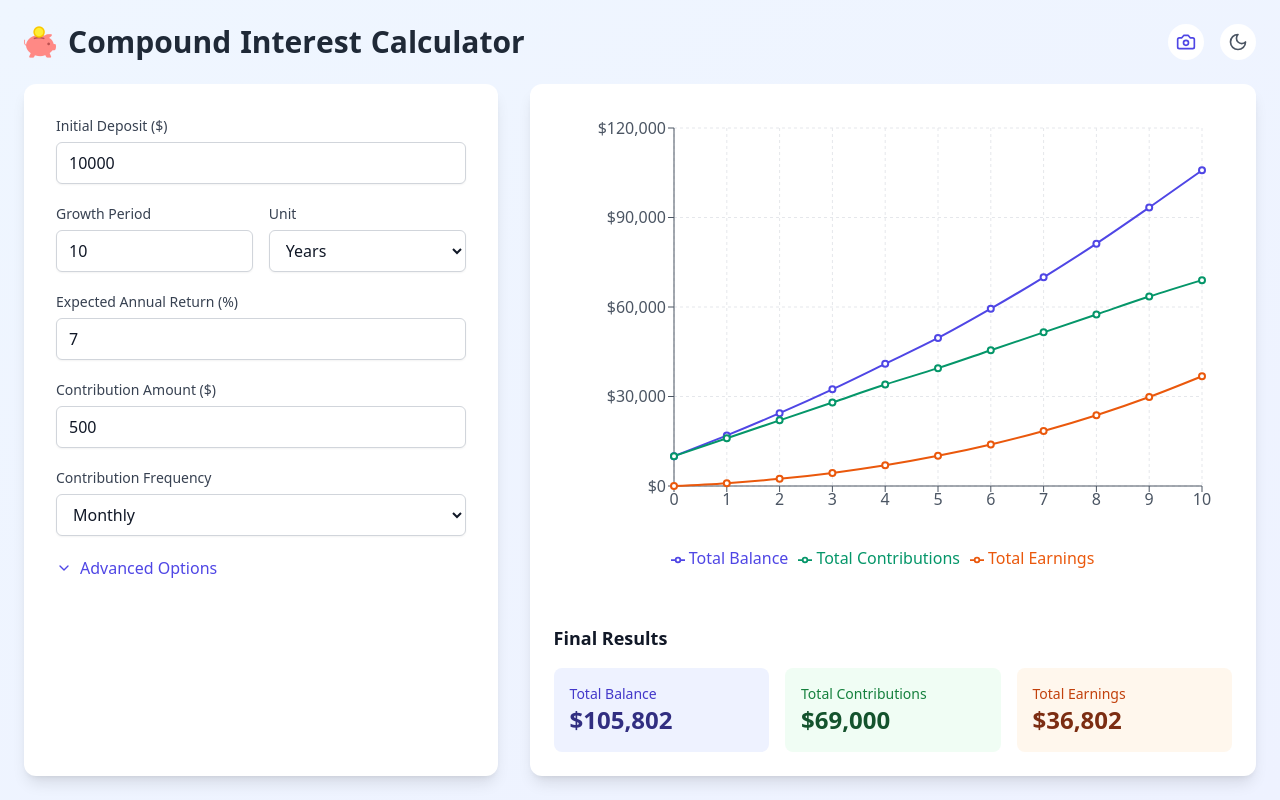
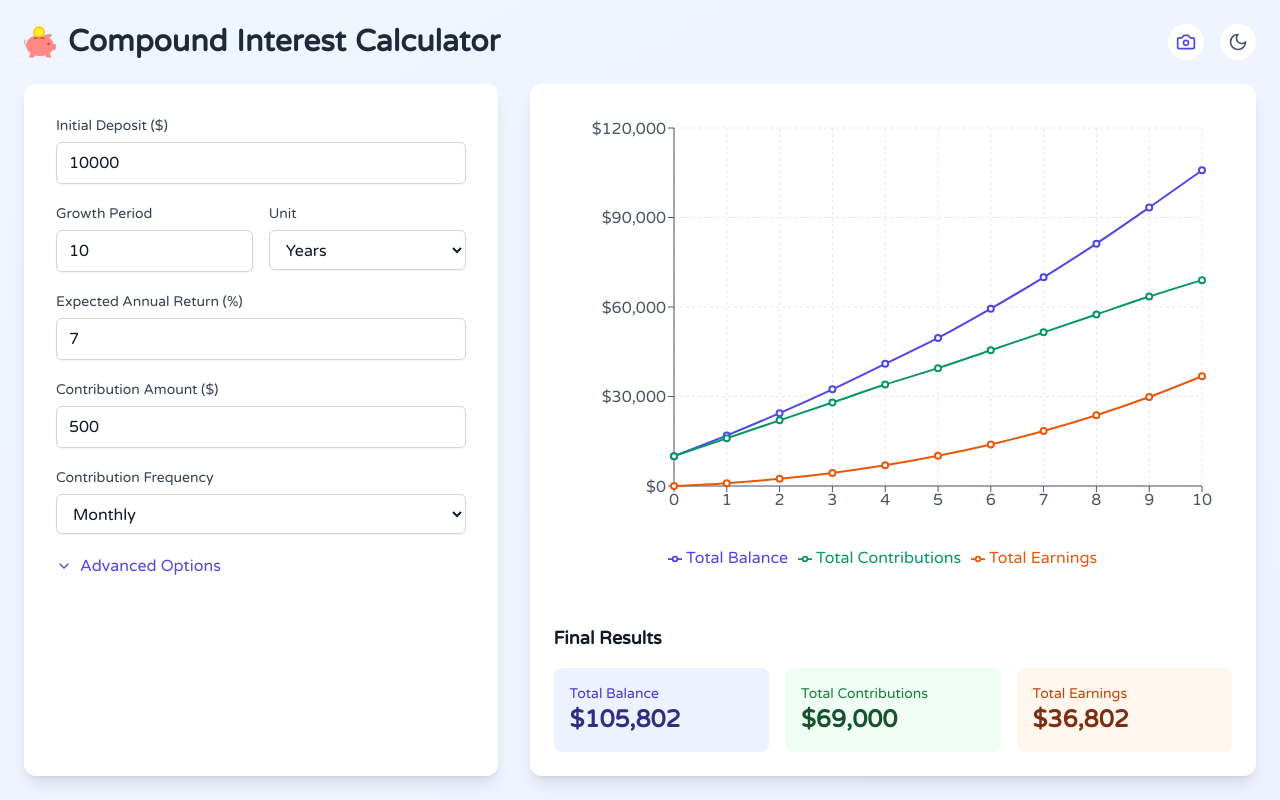
Before and after one commit to TealLogic/Teal-Interest, a React (Vite) app: page / in a window 1280 px wide. Built offline with nearby package versions, Linux system fonts and the light colour scheme.

Commit message:
Theme updates

```diff
--- a/package.json
+++ b/package.json
@@ -10,6 +10,7 @@
     "preview": "vite preview"
   },
   "dependencies": {
+    "@fontsource/varela-round": "^5.0.12",
     "html-to-image": "^1.11.11",
     "lucide-react": "^0.344.0",
     "react": "^18.3.1",
--- a/src/components/AnimatedTitle.tsx
+++ b/src/components/AnimatedTitle.tsx
@@ -14,7 +14,7 @@ export const AnimatedTitle: React.FC<AnimatedTitleProps> = ({ text, darkMode })
           className={`
             inline-block
             transition-all
-            duration-200
+            duration-100
             hover:scale-125
             hover:-translate-y-1
             hover:cursor-default
@@ -23,6 +23,7 @@ export const AnimatedTitle: React.FC<AnimatedTitleProps> = ({ text, darkMode })
               'hover:text-indigo-600 hover:drop-shadow-[0_0_8px_rgba(79,70,229,0.3)]'
             }
             ${char === ' ' ? 'w-[0.3em]' : ''}
+            select-none
           `}
         >
           {char}
--- a/src/index.css
+++ b/src/index.css
@@ -22,4 +22,7 @@
   input[type="number"] {
     -moz-appearance: textfield;
   }
+  html {
+    font-family: 'Varela Round', system-ui, sans-serif;
+  }
 }
--- a/src/main.tsx
+++ b/src/main.tsx
@@ -1,5 +1,6 @@
 import { StrictMode } from 'react';
 import { createRoot } from 'react-dom/client';
+import '@fontsource/varela-round';
 import App from './App.tsx';
 import './index.css';
 
```
Also changed, not shown: 1 other file (tests, documents, lock files or other folders).
